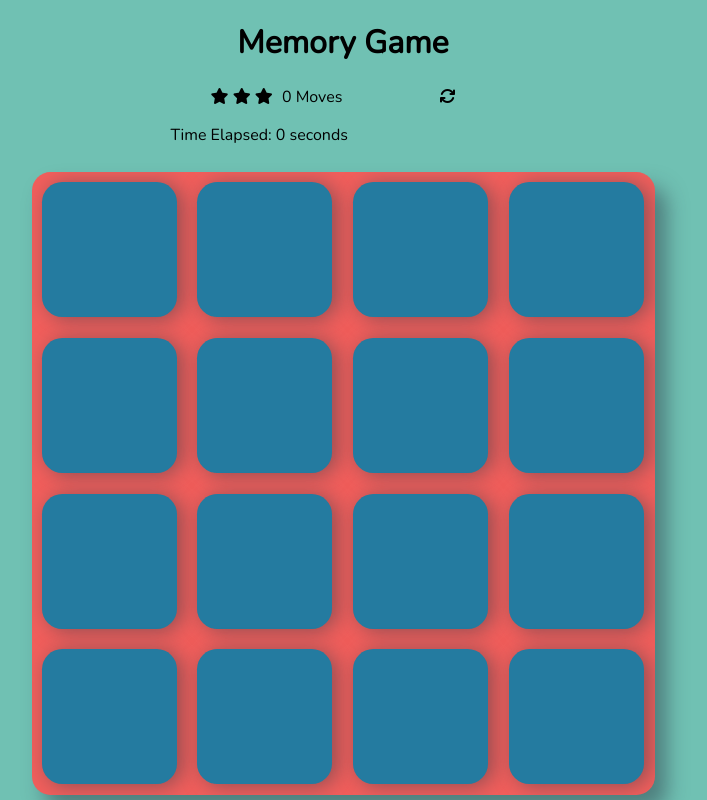
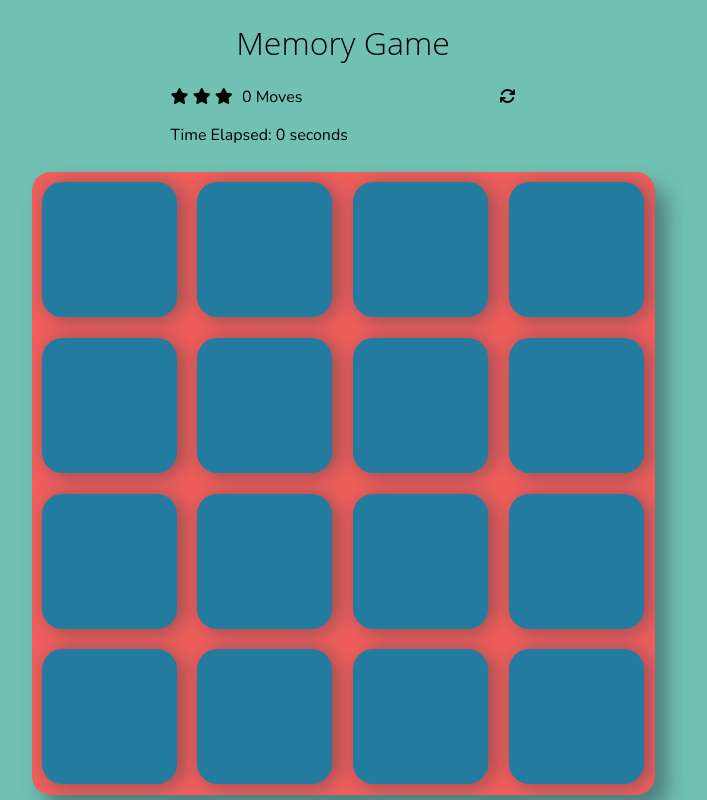
Before and after one commit to timwiesner/memory-game, a plain HTML site: page index.html in a window 1280 px wide. Shown: the whole page, without its empty margins (297-1004 px from the left). Drawn offline with nearby package versions, Linux system fonts and the light colour scheme.

Commit message:
refactor: Remove unused CSS
Removed unused CSS and added in final Udacity CSS for later eval.

To Do: Integrate Udacity CSS with current project squares.

```diff
--- a/css/style.css
+++ b/css/style.css
@@ -14,13 +14,12 @@ body {
   height: 100%;
   margin: 0;
   padding: 0;
-  background-color: #70c1b3;
+}
+
+body {
+	background-color: #70c1b3;
 	font-family: 'Nunito', sans-serif;
 }
-
-/*h1 {
-	color: #50514f;
-}*/
 
 .container {
     display: flex;
@@ -29,11 +28,11 @@ body {
     flex-direction: column;
 }
 
-button {
-	border: none;
-	background-color: none;
+h1 {
+    font-family: 'Open Sans', sans-serif;
+    font-weight: 300;
+    /*color: #50514f;*/
 }
-
 
 /*
 Style for Deck of Cards
@@ -48,7 +47,6 @@ Style for Deck of Cards
 	box-shadow: 12px 15px 20px 0 rgba(46, 61, 73, 0.5);
 	display: flex;
 	flex-wrap: wrap;
-	/*justify-content: space-between;*/
 	align-items: center;
 }
 
@@ -78,6 +76,24 @@ Style for Deck of Cards
 }
 
 
+/*FIGURE OUT WHAT OF THIS TO KEEP AND WHAT GOES*/
+/*.deck .card.open {
+    transform: rotateY(0);
+    background: #02b3e4;
+    cursor: default;
+}
+
+.deck .card.show {
+    font-size: 33px;
+}
+
+.deck .card.match {
+    cursor: default;
+    background: #02ccba;
+    font-size: 33px;
+}*/
+
+
 /*
 Styles for Score Panel
 */
@@ -87,12 +103,11 @@ Styles for Score Panel
 	margin-bottom: 10px;
 }
 
-
 .score-panel .stars {
 	margin: 0;
 	padding: 0;
 	display: inline-block;
-	margin: 0 5px 0 40px;
+	margin: 0 5px 0 0;
 }
 
 .score-panel .stars li {
@@ -103,5 +118,4 @@ Styles for Score Panel
 .score-panel .restart {
 	float: right;
 	cursor: pointer;
-	margin-right: 60px;
 }
```
